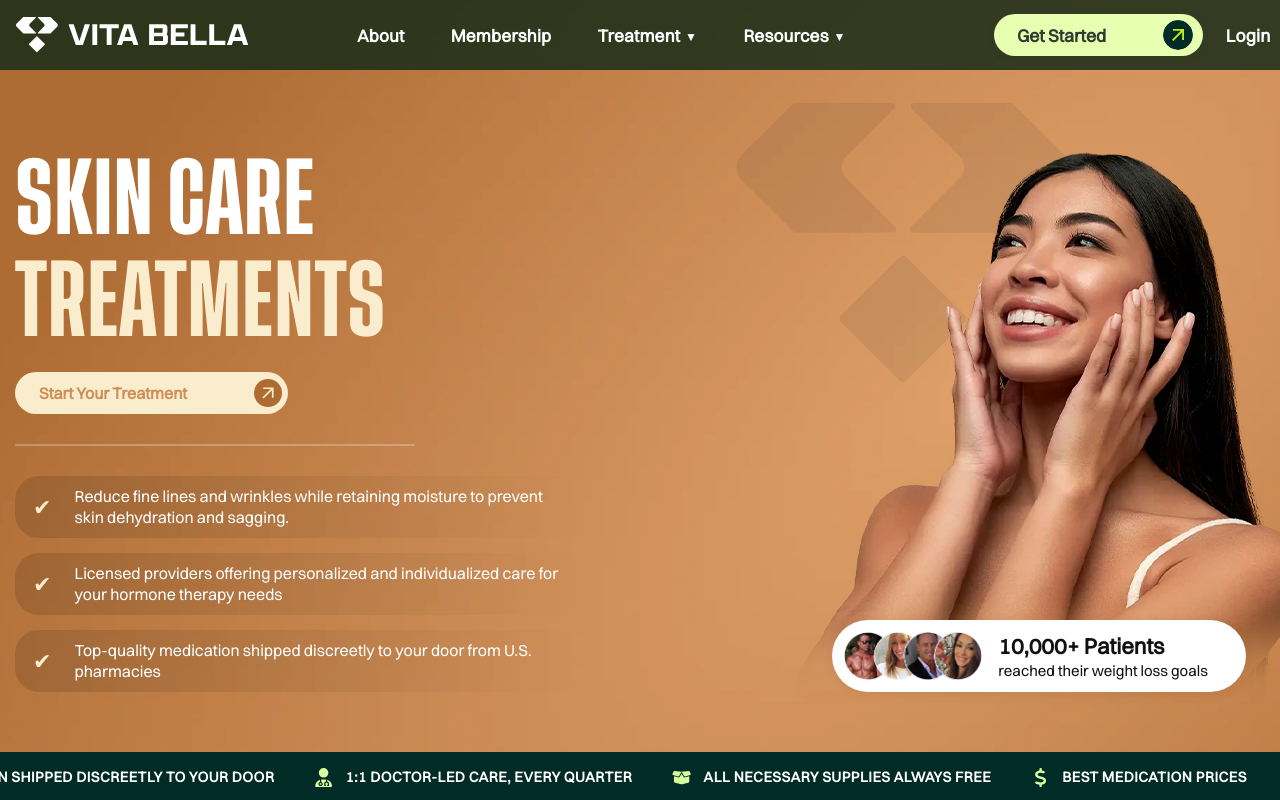
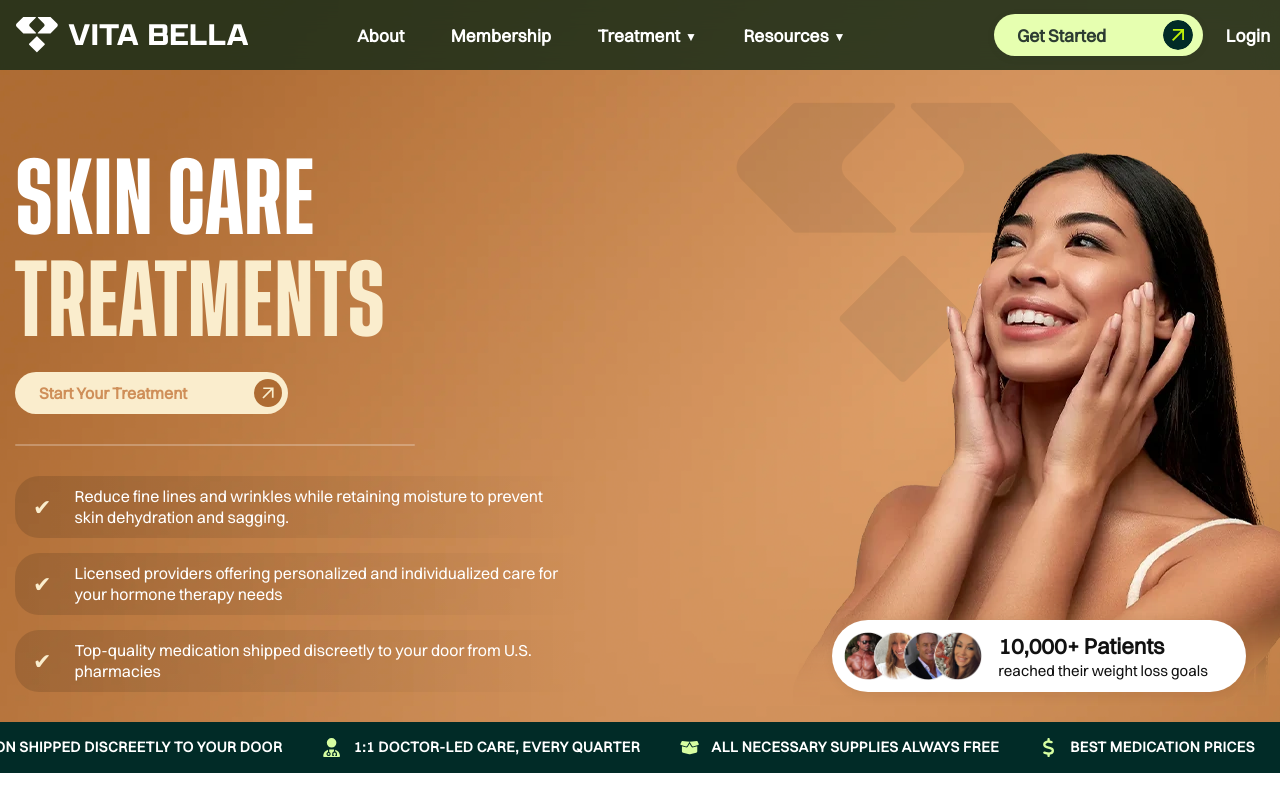
Before and after one commit to aribradshaw/VitaBella, a Next.js app in the folder vitabella/: page /skin-care in a window 1280 px wide. Shown: the top 800 px of the page. Built offline with nearby package versions, Linux system fonts and the light colour scheme.

Commit message:
Padding on Category Hero Fix

```diff
--- a/vitabella/src/components/Hero/Hero.css
+++ b/vitabella/src/components/Hero/Hero.css
@@ -107,7 +107,6 @@
     align-items: center;
     justify-content: flex-start;
     text-align: center;
-    min-height: calc(var(--base) * 30);
     background-size: 300px auto;
     background-position: center bottom;
     max-height: none;
--- a/vitabella/src/components/common/CategoryHero.tsx
+++ b/vitabella/src/components/common/CategoryHero.tsx
@@ -41,7 +41,6 @@ const CategoryHero: React.FC<CategoryHeroProps> = ({
       style={{
         backgroundImage: `url('${data.backgroundImage}')`,
         backgroundColor: data.backgroundColor,
-        paddingBottom: 'var(--space-2x)',
       }}
     >
       <div
```
